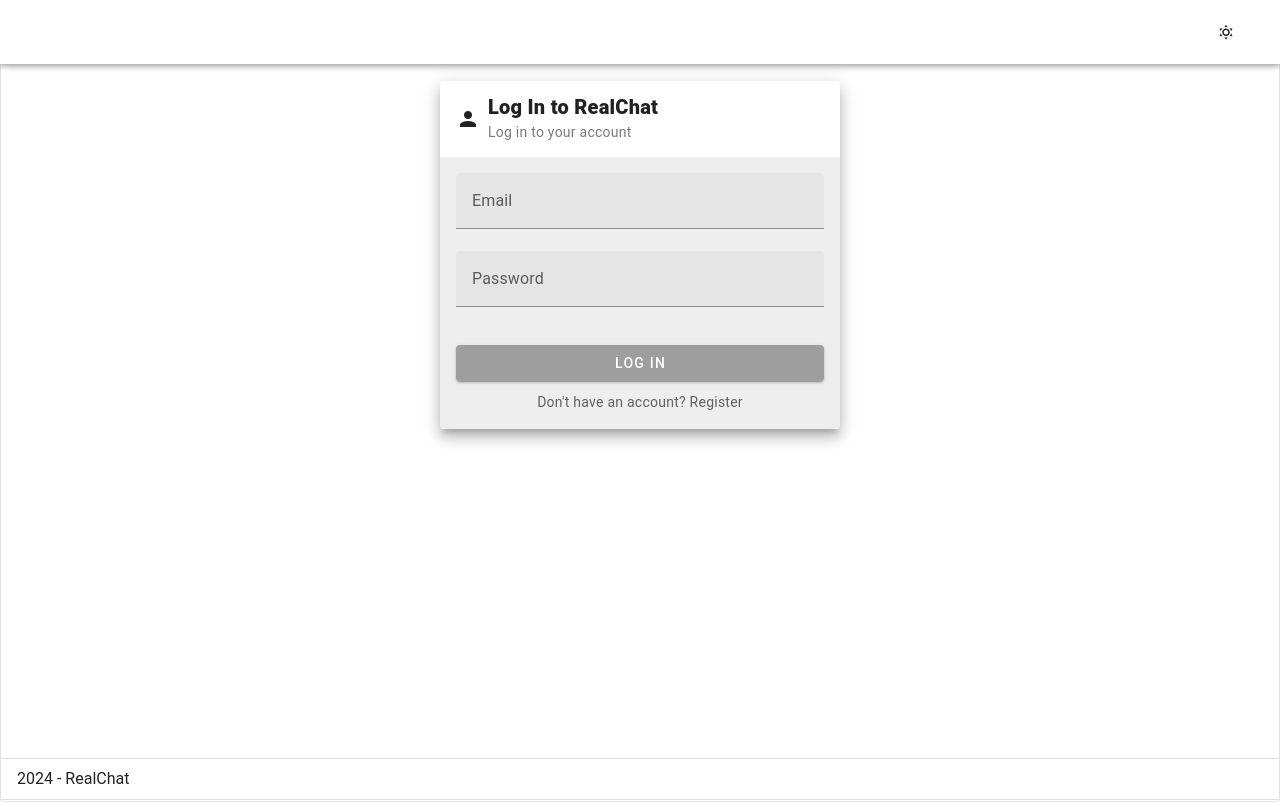
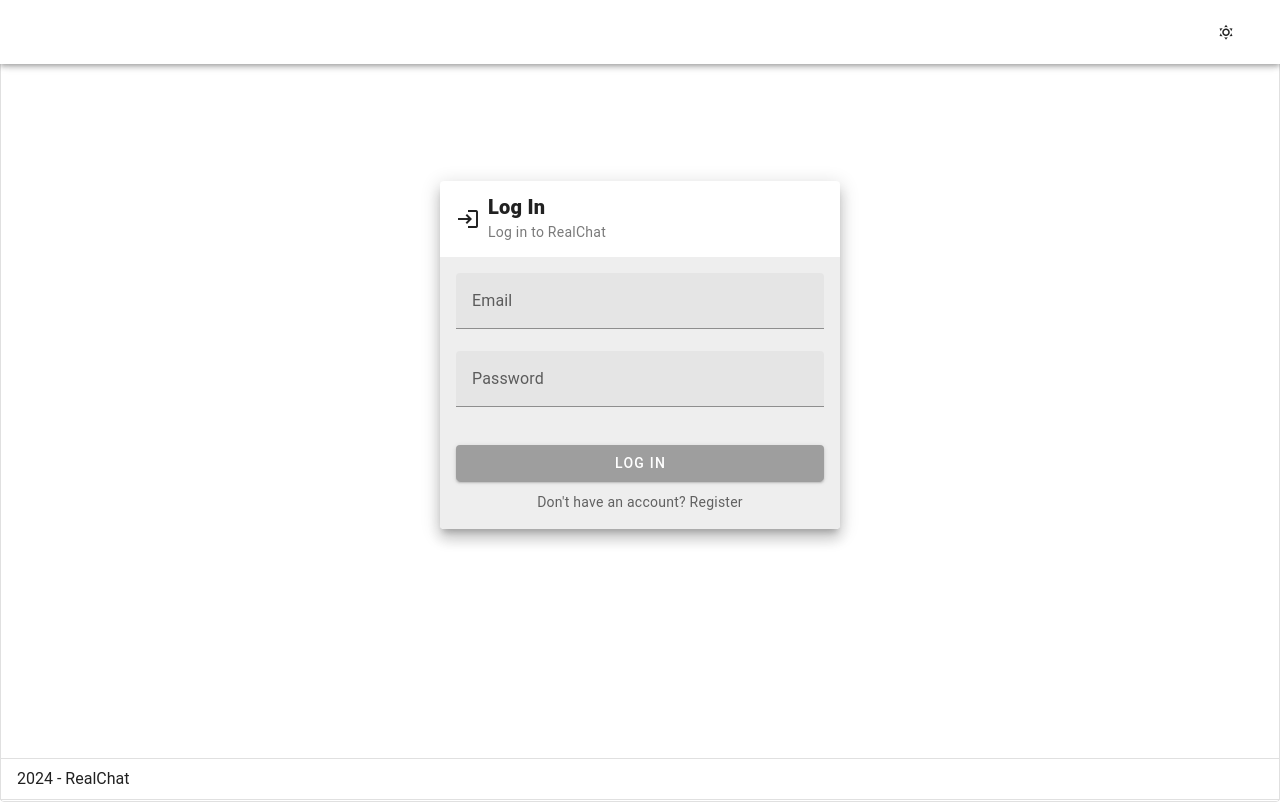
Before and after one commit to hachimitsue/RealChat, a Vue app in the folder frontend/: page / in a window 1280 px wide. Built offline with nearby package versions, Linux system fonts and the light colour scheme.

Commit message:
update: centered cards

```diff
--- a/frontend/src/views/auth/LoginView.vue
+++ b/frontend/src/views/auth/LoginView.vue
@@ -13,14 +13,14 @@
       <v-main>
         <v-container fluid class="d-flex justify-center align-center min-height-100vh">
           <v-card
-            class="mx-auto"
-            prepend-icon="mdi-account"
-            subtitle="Log in to your account"
+            class="mx-auto card"
+            prepend-icon="mdi-login"
+            subtitle="Log in to RealChat"
             width="400"
             elevation="10"
           >
             <template v-slot:title>
-              <span class="font-weight-black">Log In to RealChat</span>
+              <span class="font-weight-black">Log In</span>
             </template>
 
             <v-card-text class="bg-surface-light pt-4">
@@ -51,7 +51,6 @@
               </v-form>
 
               <div class="d-flex justify-center mt-3">
-                <!-- Just text with a clickable link to the registration page -->
                 <span
                   @click="router.push('/register')"
                   :style="{ color: theme === 'light' ? '#616161' : '#B0B0B0' }"
@@ -102,4 +101,8 @@
 .cursor-pointer {
   cursor: pointer;
 }
+
+.card {
+  margin-top: 100px; /* Adds margin to push the card down */
+}
 </style>
--- a/frontend/src/views/auth/RegistrationView.vue
+++ b/frontend/src/views/auth/RegistrationView.vue
@@ -13,7 +13,7 @@
       <v-main>
         <v-container fluid class="d-flex justify-center align-center min-height-100vh">
           <v-card
-            class="mx-auto"
+            class="mx-auto card"
             prepend-icon="mdi-account-plus"
             subtitle="Create a new account"
             width="400"
@@ -25,7 +25,6 @@
 
             <v-card-text class="bg-surface-light pt-4">
               <v-form @submit.prevent="onSubmit" fast-fail>
-                <!-- Name field -->
                 <v-text-field
                   v-model="name"
                   label="Name"
@@ -33,7 +32,6 @@
                   outlined
                 ></v-text-field>
 
-                <!-- Email field -->
                 <v-text-field
                   v-model="email"
                   label="Email"
@@ -41,7 +39,6 @@
                   outlined
                 ></v-text-field>
 
-                <!-- Password field -->
                 <v-text-field
                   v-model="password"
                   label="Password"
@@ -50,7 +47,6 @@
                   outlined
                 ></v-text-field>
 
-                <!-- Password Confirmation field -->
                 <v-text-field
                   v-model="passwordConfirm"
                   label="Confirm Password"
@@ -59,7 +55,6 @@
                   outlined
                 ></v-text-field>
 
-                <!-- Submit button -->
                 <v-btn
                   class="mt-4"
                   type="submit"
@@ -71,7 +66,6 @@
               </v-form>
 
               <div class="d-flex justify-center mt-3">
-                <!-- Just text with a clickable link to the login page -->
                 <span
                   @click="router.push('/')"
                   :style="{ color: theme === 'light' ? '#616161' : '#B0B0B0' }"
@@ -131,4 +125,8 @@
 .cursor-pointer {
   cursor: pointer;
 }
+
+.card {
+  margin-top: 100px; /* Adds margin to push the card down */
+}
 </style>
```
